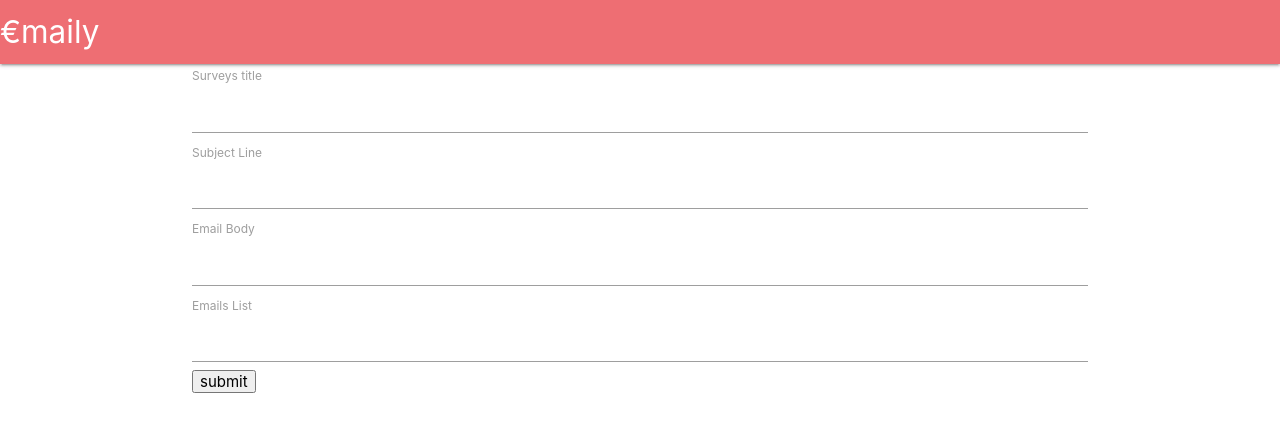
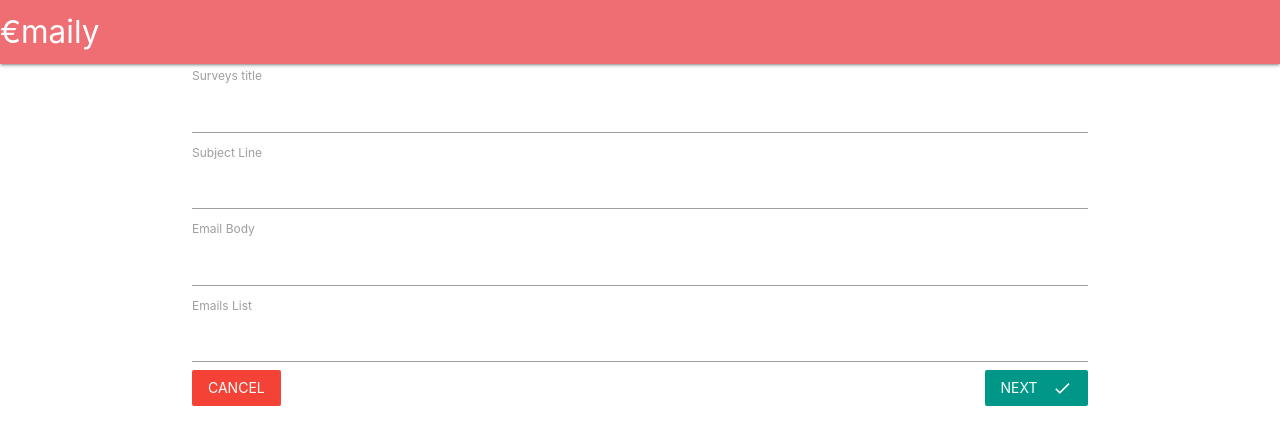
Before and after one commit to nicoWeb31/mern-feedback-collection, a React (Create React App) app in the folder client/: page /serveys/new in a window 1280 px wide. Shown: the top 444 px of the page. Built offline with nearby package versions, Linux system fonts and the light colour scheme; no server answers.

Commit message:
field validation css form

```diff
--- a/client/src/component/surveys/SurveysField.jsx
+++ b/client/src/component/surveys/SurveysField.jsx
@@ -3,12 +3,14 @@
 
 
 
-const SurveysField = ({input,label}) => { //on destructure et on donne les props input de redux form
+const SurveysField = ({input,label,meta:{error,touched}}) => { //on destructure et on donne les props input de redux form
     //console.log(props.input)//props de field redux form
+    //console.log(meta)//meta pour recuperer les erreurs de valodation, ainsi que tuched,clicked ex... pour gerer le formulaire
     return (
         <div>
         <label >{label}</label>
             <input {...input} />
+            { touched && error}
         </div>
     );
 }
--- a/client/src/component/surveys/SurveysForm.jsx
+++ b/client/src/component/surveys/SurveysForm.jsx
@@ -3,6 +3,7 @@
 import { Field, reduxForm } from 'redux-form';
 import SurveysField from './SurveysField';
 import _ from 'lodash';
+import { Link } from 'react-router-dom'
 
 
 //refacto pour ne pas repeter les fieds :
@@ -78,7 +79,15 @@
                 <form onSubmit={handleSubmit(values => console.log(values))}>
 
                     {this.renderField()}
-                    <button type='submit'>submit</button>
+
+                    <Link to='/surveys' className="red btn-flat white-text">
+                        Cancel
+                    </Link>
+                    <button type='submit' className="teal btn-flat right white-text">
+                    Next
+                    <i className="material-icons right">done</i>
+                    </button>
+
                 </form>
 
             </div>
@@ -87,8 +96,17 @@
     }
 }
 
+const validateF = (values) =>{
+    const errors = {};
+
+    if(!values.title) errors.title = 'You must provide a title';
+
+    return errors;
+}
+
 
 const surveysForm = reduxForm({
+    validate: validateF,
     // a unique name for the form
     form: 'formSurveys'
 })(SurveysForm)
```
